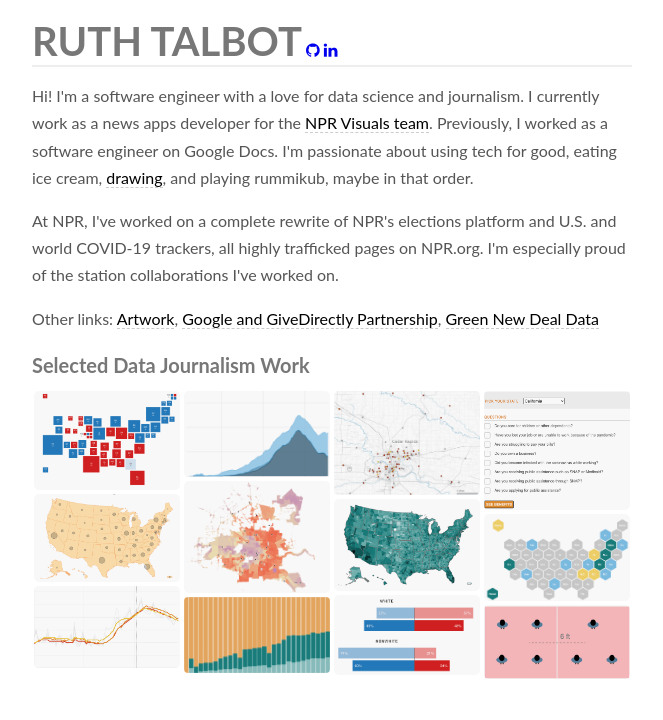
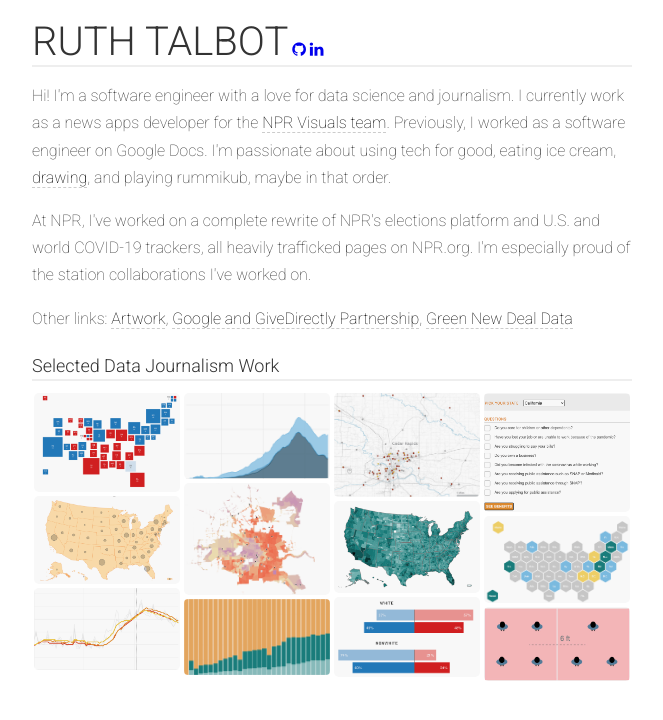
Before and after one commit to ruthwtalbot/ruthwtalbot.github.io, a plain HTML site: page index.html in a window 1280 px wide. Shown: the whole page, without its empty margins (308-971 px from the left). Drawn offline with Linux system fonts and the light colour scheme.

Commit message:
Font tweaks

```diff
--- a/art/style.css
+++ b/art/style.css
@@ -1,8 +1,13 @@
+body {
+  font-family: 'Roboto', sans-serif;
+  font-weight: 100;
+}
+
 h1.name {
   font-size: 40px;
-  font-weight: bold;
+  font-weight: 300;
   text-transform: uppercase;
-  color: #777;
+  color: #666;
   margin: 20px 0 10px 0;
 }
 
@@ -15,7 +20,7 @@ h3.projects {
   font-size: 20px;
   font-weight: bold;
   text-transform: uppercase;
-  color: #777;
+  color: #666;
   margin: 20px 0 10px 0;
 }
 
@@ -23,7 +28,6 @@ div.content {
   max-width: 600px;
   line-height: 1.7em;
   margin: auto;
-  font-family: "Lato", verdana, sans-serif;
   color: #555;
 }
 
@@ -37,7 +41,6 @@ a.external-link {
   border-bottom: 1px dashed #ccc;
   text-decoration: none;
   color: black;
-  font-weight: 400;
 }
 
 p {
--- a/green-new-deal/style.css
+++ b/green-new-deal/style.css
@@ -1,3 +1,8 @@
+body {
+  font-family: 'Roboto', sans-serif;
+  font-weight: 100;
+}
+
 label {
   font-weight: 600;
   text-transform: capitalize;
@@ -46,10 +51,6 @@ h2 {
   color: #777;
 }
 
-body {
-  font-family: "Lato", verdana, sans-serif;
-}
-
 .tick text {
   fill: #666;
 }
--- a/index.html
+++ b/index.html
@@ -7,6 +7,11 @@
     <link
       rel="stylesheet"
       href="https://maxcdn.bootstrapcdn.com/font-awesome/4.5.0/css/font-awesome.min.css"
+    />
+    <link rel="preconnect" href="https://fonts.gstatic.com" />
+    <link
+      href="https://fonts.googleapis.com/css2?family=Roboto:100,300,500&display=swap"
+      rel="stylesheet"
     />
   </head>
   <body>
@@ -37,9 +42,9 @@
         </p>
         <p>
           At NPR, I've worked on a complete rewrite of NPR's elections platform
-          and U.S. and world COVID-19 trackers, all highly trafficked
-          pages on NPR.org. I'm especially proud of the station collaborations
-          I've worked on.
+          and U.S. and world COVID-19 trackers, all heavily trafficked pages on
+          NPR.org. I'm especially proud of the station collaborations I've
+          worked on.
         </p>
         <p>
           Other links: <a target="_blank" class="link" href="/art">Artwork</a>,
--- a/style.css
+++ b/style.css
@@ -1,9 +1,13 @@
+body {
+  font-family: 'Roboto', sans-serif;
+  font-weight: 100;
+}
+
 h1.name {
   font-size: 40px;
-  font-weight: bold;
   text-transform: uppercase;
-  color: #777;
   margin: 20px 0 10px 0;
+  font-weight: 300;
 }
 
 header {
@@ -12,18 +16,18 @@ header {
 }
 
 h3 {
-  font-size: 20px;
-  font-weight: bold;
-  color: #777;
+  font-size: 18px;
+  color: #333;
   margin: 20px 0 10px 0;
+  border-bottom: 2px solid #eee;
+  font-weight: 300;
 }
 
 div.content {
   max-width: 600px;
   line-height: 1.7em;
   margin: auto;
-  font-family: "Lato", verdana, sans-serif;
-  color: #555;
+  color: #333;
 }
 
 .column {
@@ -36,11 +40,11 @@ a.link {
   border-bottom: 1px dashed #ccc;
   text-decoration: none;
   color: black;
-  font-weight: 400;
 }
 
 p {
   margin-top: 15px;
+  color: #333;
 }
 
 img {
```
Also changed, not shown: art/index.html (+3 -2 lines), green-new-deal/index.html (+21 -2 lines).
